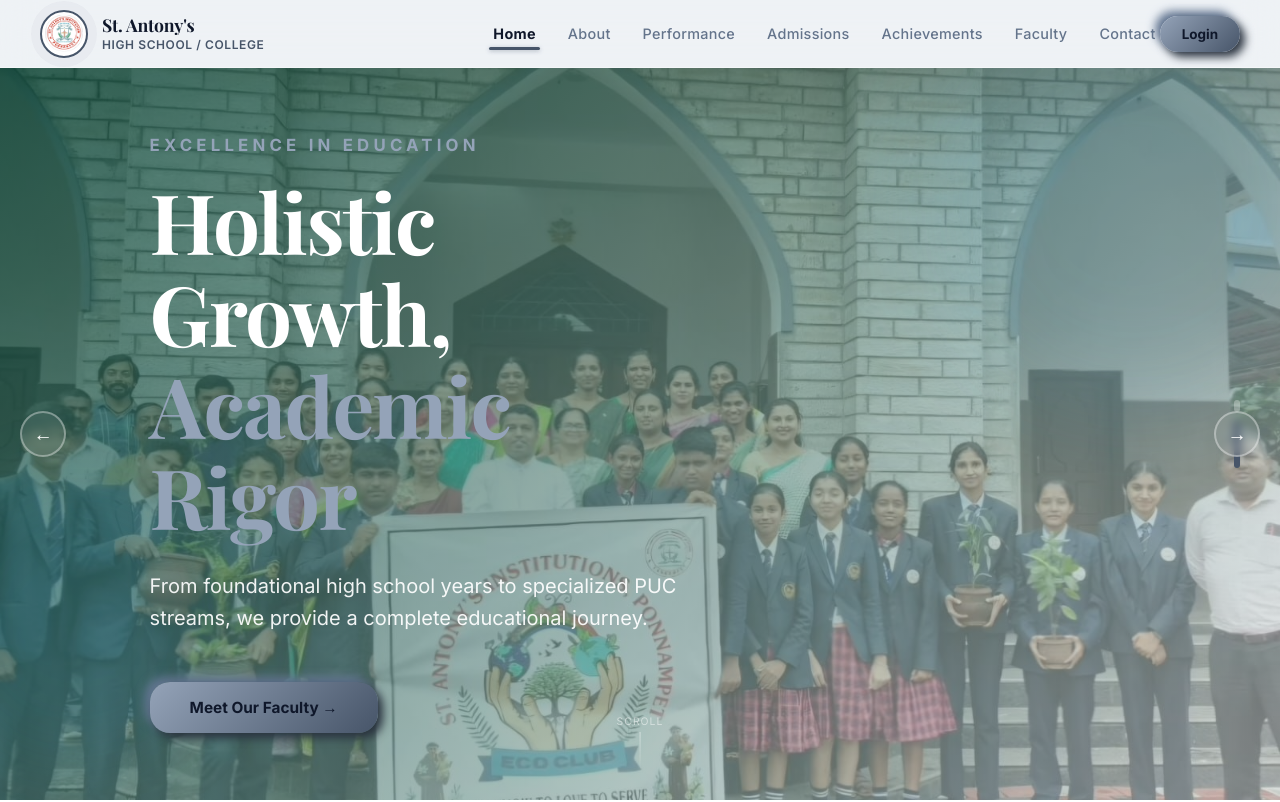
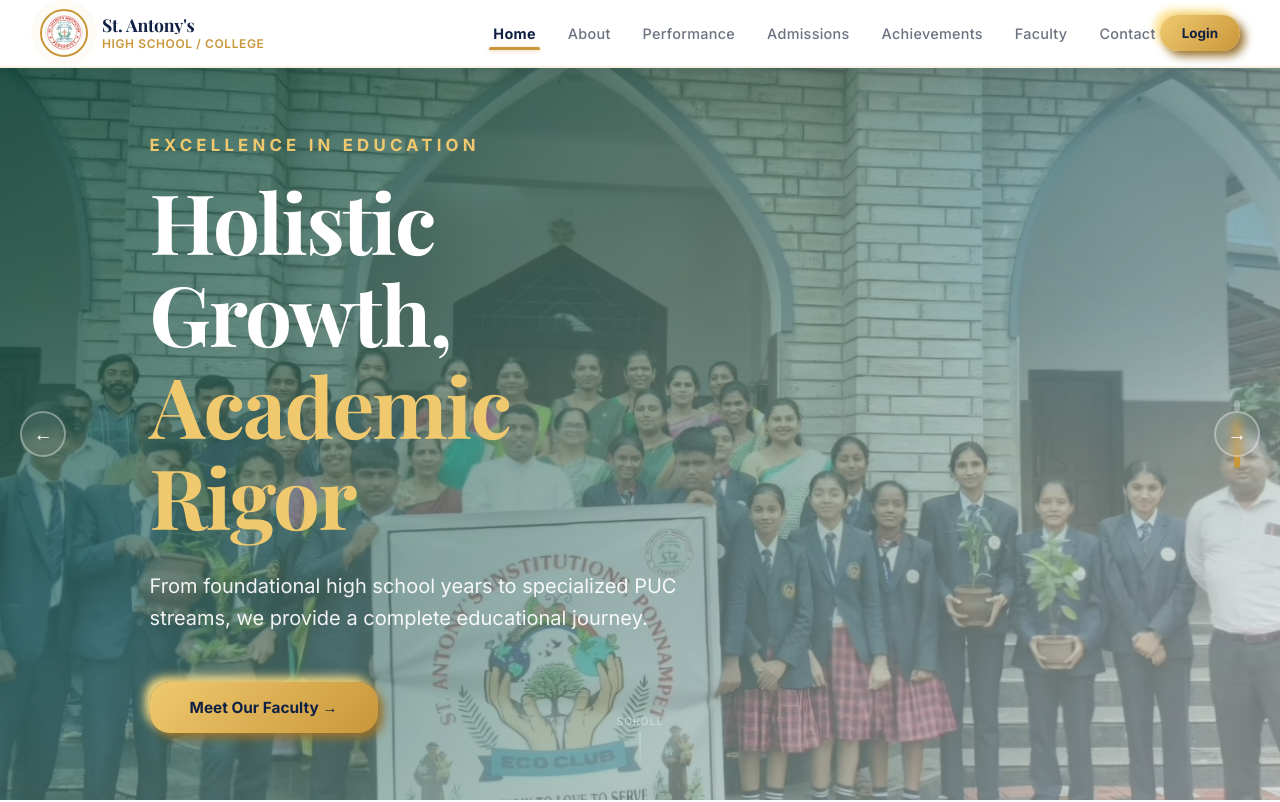
Before and after one commit to jacksonmongbam123/st-antony, a React (Vite) app: page / in a window 1280 px wide. Shown: the top 802 px of the page. Built offline with nearby package versions, Linux system fonts and the light colour scheme.

Commit message:
revert: return to original elegant warm neumorphic design style

```diff
--- a/src/components.jsx
+++ b/src/components.jsx
@@ -127,16 +127,15 @@ export function Navbar() {
       left: 0,
       width: "100%",
       zIndex: 1e3,
-      background: scrolled ? "rgba(238, 242, 246, 0.85)" : "rgba(238, 242, 246, 0.6)",
-      borderBottom: `1px solid ${scrolled ? "rgba(255,255,255,0.8)" : "rgba(255,255,255,0.4)"}`,
+      background: scrolled ? "rgba(255,255,255,0.97)" : "rgba(255,255,255,1)",
+      borderBottom: `2px solid ${scrolled ? T.gold + "33" : T.gold + "22"}`,
       display: "flex",
       alignItems: "center",
       justifyContent: "space-between",
       padding: "0 clamp(16px, 5%, 40px)",
       height: "clamp(56px, 12vw, 68px)",
-      boxShadow: scrolled ? "10px 10px 20px #cbd5e0, -10px -10px 20px #ffffff" : "none",
-      backdropFilter: "blur(16px)",
-      WebkitBackdropFilter: "blur(16px)",
+      boxShadow: scrolled ? "0 4px 20px rgba(15,32,68,.12)" : "0 2px 8px rgba(15,32,68,.06)",
+      backdropFilter: scrolled ? "blur(12px)" : "none",
       transition: "all .35s ease",
       overflow: "hidden"
     }}
@@ -302,9 +301,7 @@ export function Navbar() {
       top: 68,
       left: 0,
       right: 0,
-      background: "rgba(238, 242, 246, 0.95)",
-      backdropFilter: "blur(20px)",
-      WebkitBackdropFilter: "blur(20px)",
+      background: T.white,
       zIndex: 999,
       display: "flex",
       flexDirection: "column",
@@ -315,8 +312,7 @@ export function Navbar() {
       transform: mobileOpen ? "translateY(0)" : "translateY(-100%)",
       pointerEvents: mobileOpen ? "all" : "none",
       transition: "all .3s ease",
-      boxShadow: mobileOpen ? "0 10px 30px rgba(100,116,139,0.15)" : "none",
-      borderBottom: "1px solid rgba(255,255,255,0.6)"
+      boxShadow: mobileOpen ? "0 8px 32px rgba(15,32,68,.15)" : "none"
     }}
   >
           {
@@ -682,14 +678,14 @@ function VisionCard({ card, index }) {
         <span
     style={{
       display: "inline-block",
-      background: "rgba(71, 85, 105, 0.1)",
+      background: T.gold,
       color: T.navy,
       fontSize: ".7rem",
       fontWeight: 700,
       letterSpacing: ".1em",
       textTransform: "uppercase",
       padding: "4px 10px",
-      borderRadius: 6,
+      borderRadius: 4,
       marginBottom: 12
     }}
   >
@@ -714,14 +710,14 @@ export function VisionMission() {
   const CARDS = [
     {
       tag: "Vision",
-      bg: "linear-gradient(135deg, #1e293b 0%, #475569 100%)",
+      bg: "linear-gradient(135deg,#0f2044,#2d5a9e)",
       icon: "\u{1F52D}",
       title: "A Beacon of Learning",
       body: "To be a globally recognised institution that empowers every student to realise their highest potential \u2014 academically, personally, and professionally \u2014 contributing meaningfully to society."
     },
     {
       tag: "Mission",
-      bg: "linear-gradient(135deg, #334155 0%, #64748b 100%)",
+      bg: "linear-gradient(135deg,#7c2d12,#c2410c)",
       icon: "\u{1F3AF}",
       title: "Education With Purpose",
       body: "We are committed to delivering transformative education through innovative pedagogy, inclusive communities, and deep industry partnerships \u2014 creating graduates who lead with knowledge, integrity, and compassion."
@@ -815,7 +811,7 @@ export function AcademicPerformance() {
       borderRadius: 30,
       border: "none",
       background: selectedYearIndex === i ? `linear-gradient(135deg, ${T.goldLt} 0%, ${T.gold} 100%)` : `linear-gradient(135deg, #ffffff 0%, ${T.light} 100%)`,
-      color: selectedYearIndex === i ? T.white : T.gray,
+      color: selectedYearIndex === i ? T.navy : T.gray,
       fontWeight: 700,
       fontSize: "0.9rem",
       cursor: "pointer",
@@ -973,12 +969,11 @@ export function AcademicPerformance() {
       display: "flex",
       flexDirection: "column",
       justifyContent: "center",
-      height: "100%",
-      color: T.white
-    }}
-  >
-              <div style={{ fontSize: "2rem", fontWeight: 800, color: T.white, marginBottom: 4 }}>{data.distinction}</div>
-              <div style={{ fontSize: "0.85rem", color: "rgba(255,255,255,0.8)", textTransform: "uppercase" }}>Distinctions</div>
+      height: "100%"
+    }}
+  >
+              <div style={{ fontSize: "2rem", fontWeight: 800, color: T.navy, marginBottom: 4 }}>{data.distinction}</div>
+              <div style={{ fontSize: "0.85rem", color: T.gray, textTransform: "uppercase" }}>Distinctions</div>
             </div>
           </div>
 
@@ -1216,7 +1211,7 @@ export function Admissions() {
     style={{
       background: T.white,
       borderRadius: 12,
-      boxShadow: "10px 10px 20px #cbd5e0, -10px -10px 20px #ffffff",
+      boxShadow: "0 4px 24px rgba(15,32,68,.10)",
       overflowX: "auto",
       overflowY: "hidden",
       animation: "fadeIn .35s ease",
@@ -1249,7 +1244,7 @@ export function Admissions() {
       background: i % 2 === 0 ? T.white : "#f8fafc",
       transition: "background .2s"
     }}
-    onMouseEnter={(e) => e.currentTarget.style.background = "#f1f5f9"}
+    onMouseEnter={(e) => e.currentTarget.style.background = "#eff6ff"}
     onMouseLeave={(e) => e.currentTarget.style.background = i % 2 === 0 ? T.white : "#f8fafc"}
   >
                   <td style={{ padding: "13px 18px", fontWeight: 600, color: T.gold }}>
@@ -1417,7 +1412,7 @@ export function Achievements() {
       // Let's keep it round 40x40 on mobile
       borderRadius: "50%",
       border: "1.5px solid rgba(255,255,255,.2)",
-      background: "rgba(15, 23, 42, 0.85)",
+      background: "rgba(10,21,45,.85)",
       color: T.white,
       cursor: "pointer",
       fontSize: "1.1rem",
@@ -1445,7 +1440,7 @@ export function Achievements() {
         <div
     key={`${activeTab}-${animKey}`}
     style={{
-      background: T.navy2,
+      background: "#132247",
       borderRadius: 20,
       overflow: "hidden",
       border: "1px solid rgba(255,255,255,.08)",
@@ -1561,7 +1556,7 @@ export function Achievements() {
       display: "flex",
       flexDirection: "column",
       justifyContent: "space-between",
-      background: T.navy2
+      background: "#132247"
     }}
   >
             <div>
@@ -1644,7 +1639,7 @@ export function Achievements() {
       height: isDesktop ? 40 : 40,
       borderRadius: "50%",
       border: "1.5px solid rgba(255,255,255,.2)",
-      background: "rgba(15, 23, 42, 0.85)",
+      background: "rgba(10,21,45,.85)",
       color: T.white,
       cursor: "pointer",
       fontSize: "1.1rem",
@@ -1773,7 +1768,7 @@ export function Faculty() {
     /* Main Category Selector */
   }
       <div style={{ display: "flex", justifyContent: "center", marginBottom: 24 }}>
-        <div style={{ background: "rgba(100, 116, 139, 0.08)", padding: 6, borderRadius: 40, display: "flex", gap: 4 }}>
+        <div style={{ background: "rgba(15,32,68,0.05)", padding: 6, borderRadius: 40, display: "flex", gap: 4 }}>
           {[
     { id: "highSchool", label: "High School" },
     { id: "puc", label: "PUC / College" }
@@ -1846,7 +1841,7 @@ export function Faculty() {
       padding: "8px 20px",
       borderRadius: 30,
       border: `1.5px solid ${stream === str ? T.navy2 : "transparent"}`,
-      background: stream === str ? T.navy2 : "rgba(100, 116, 139, 0.08)",
+      background: stream === str ? T.navy2 : "rgba(15,32,68,0.05)",
       color: stream === str ? T.white : T.gray,
       fontWeight: 600,
       fontSize: "0.85rem",
@@ -1920,7 +1915,7 @@ export function Faculty() {
             </div>
 
             <div style={{
-    background: "rgba(100, 116, 139, 0.08)",
+    background: "rgba(15,32,68,0.04)",
     padding: "8px 16px",
     borderRadius: 30,
     display: "inline-block",
@@ -2305,7 +2300,7 @@ export function ContactUs() {
     color: T.navy,
     background: "#ffffff",
     outline: "none",
-    boxShadow: "inset 4px 4px 8px #cbd5e0, inset -4px -4px 8px #ffffff",
+    boxShadow: "inset 4px 4px 10px rgba(15, 32, 68, 0.08), inset -4px -4px 10px #ffffff, 1px 1px 4px rgba(255, 255, 255, 0.8)",
     boxSizing: "border-box",
     textAlign: "left"
   });
@@ -2631,7 +2626,7 @@ export function Footer() {
   return <footer
     id="footer"
     style={{
-      background: T.navy,
+      background: "#08152e",
       color: "rgba(255,255,255,.7)",
       padding: "clamp(40px, 10vw, 80px) clamp(20px, 7%, 40px) clamp(24px, 5vw, 40px)",
       borderTop: `1px solid rgba(255,255,255,0.05)`
--- a/src/data.js
+++ b/src/data.js
@@ -1,47 +1,40 @@
 export const T = {
-  navy: "#0f172a",
-  // Slate 900 - Deep charcoal slate
-  navy2: "#1e293b",
-  // Slate 800 - Dark slate gray
-  gold: "#475569",
-  // Slate 600 - Sophisticated steel gray accent
-  goldLt: "#94a3b8",
-  // Slate 400 - Elegant cool silver
-  cream: "#eef2f6",
-  // Slate 100 - Pristine graymorphic background
+  navy: "#0f2044",
+  navy2: "#1e3a6e",
+  gold: "#c9963a",
+  goldLt: "#f0c96e",
+  cream: "#f8f5ef",
   white: "#ffffff",
-  gray: "#64748b",
-  // Slate 500 - Refined mid-tone gray for texts
-  light: "#f8fafc",
-  // Slate 50 - Off-white slate
-  red: "#ef4444",
-  shadow: "rgba(100, 116, 139, 0.08)",
-  shadowMd: "rgba(100, 116, 139, 0.12)",
+  gray: "#6b7280",
+  light: "#f1f3f7",
+  red: "#c0392b",
+  shadow: "rgba(15, 32, 68, 0.08)",
+  shadowMd: "rgba(15, 32, 68, 0.12)",
   radius: 24,
   // Neumorphism uses elegant, soft, rounded corners
   radiusLg: 32,
   // Neumorphic shadow values for direct use in inline styles
-  clayLight: "10px 10px 20px #cbd5e0, -10px -10px 20px #ffffff",
-  clayCream: "10px 10px 20px #cbd5e0, -10px -10px 20px #ffffff",
-  clayNavy: "10px 10px 20px #090e18, -10px -10px 20px #2a3a52",
-  clayGold: "10px 10px 20px #2a333f, -10px -10px 20px #647793",
-  clayBtnLight: "5px 5px 10px #cbd5e0, -5px -5px 10px #ffffff",
-  clayBtnGold: "5px 5px 10px #2a333f, -5px -5px 10px #647793",
-  clayBtnNavy: "5px 5px 10px #090e18, -5px -5px 10px #2a3a52",
+  clayLight: "10px 10px 20px #e2dcd2, -10px -10px 20px #ffffff",
+  clayCream: "10px 10px 20px #e2dcd2, -10px -10px 20px #ffffff",
+  clayNavy: "10px 10px 20px #060d1b, -10px -10px 20px #18336d",
+  clayGold: "10px 10px 20px #98712c, -10px -10px 20px #fbdf88",
+  clayBtnLight: "5px 5px 10px #e2dcd2, -5px -5px 10px #ffffff",
+  clayBtnGold: "5px 5px 10px #98712c, -5px -5px 10px #fbdf88",
+  clayBtnNavy: "5px 5px 10px #060d1b, -5px -5px 10px #18336d",
   // True Neumorphic styled variables
-  neuLight: "10px 10px 20px #cbd5e0, -10px -10px 20px #ffffff",
-  neuCream: "10px 10px 20px #cbd5e0, -10px -10px 20px #ffffff",
-  neuNavy: "10px 10px 20px #090e18, -10px -10px 20px #2a3a52",
-  neuGold: "10px 10px 20px #2a333f, -10px -10px 20px #647793",
-  neuBtnLight: "5px 5px 10px #cbd5e0, -5px -5px 10px #ffffff",
-  neuBtnGold: "5px 5px 10px #2a333f, -5px -5px 10px #647793",
-  neuBtnNavy: "5px 5px 10px #090e18, -5px -5px 10px #2a3a52"
+  neuLight: "10px 10px 20px #e2dcd2, -10px -10px 20px #ffffff",
+  neuCream: "10px 10px 20px #e2dcd2, -10px -10px 20px #ffffff",
+  neuNavy: "10px 10px 20px #060d1b, -10px -10px 20px #18336d",
+  neuGold: "10px 10px 20px #98712c, -10px -10px 20px #fbdf88",
+  neuBtnLight: "5px 5px 10px #e2dcd2, -5px -5px 10px #ffffff",
+  neuBtnGold: "5px 5px 10px #98712c, -5px -5px 10px #fbdf88",
+  neuBtnNavy: "5px 5px 10px #060d1b, -5px -5px 10px #18336d"
 };
 export const GLOBAL_CSS = `
   @import url('https://fonts.googleapis.com/css2?family=Playfair+Display:wght@600;700&family=Inter:wght@300;400;500;600;700&display=swap');
   *, *::before, *::after { box-sizing: border-box; margin: 0; padding: 0; }
   html { scroll-behavior: smooth; overflow-x: hidden; max-width: 100%; }
-  body { font-family: 'Inter', sans-serif; background: #eef2f6; color: #1e293b; overflow-x: hidden; max-width: 100vw; position: relative; -webkit-font-smoothing: antialiased; -moz-osx-font-smoothing: grayscale; }
+  body { font-family: 'Inter', sans-serif; background: #f8f5ef; color: #0f2044; overflow-x: hidden; max-width: 100vw; position: relative; -webkit-font-smoothing: antialiased; -moz-osx-font-smoothing: grayscale; }
   #root { overflow-x: hidden; max-width: 100vw; }
 
   h1, h2, h3, h4, h5, h6 { font-family: 'Playfair Display', serif; }
@@ -68,108 +61,106 @@ export const GLOBAL_CSS = `
     to   { opacity: 1; transform: scale(1); }
   }
   @keyframes pulse {
-    0%, 100% { box-shadow: 0 0 0 0 rgba(71,85,105,0.4); }
-    50%       { box-shadow: 0 0 0 10px rgba(71,85,105,0); }
+    0%, 100% { box-shadow: 0 0 0 0 rgba(201,150,58,0.4); }
+    50%       { box-shadow: 0 0 0 10px rgba(201,150,58,0); }
   }
 
   /* Neumorphism CSS Classes */
   .clay-card-light, .neu-card-light {
-    background: rgba(238, 242, 246, 0.75);
-    backdrop-filter: blur(16px);
+    background: #f8f5ef;
     border-radius: 24px;
-    box-shadow: 10px 10px 20px #cbd5e0,
+    box-shadow: 10px 10px 20px #e2dcd2,
                 -10px -10px 20px #ffffff;
     border: 1px solid rgba(255, 255, 255, 0.6);
     transition: all 0.35s cubic-bezier(0.4, 0, 0.2, 1);
   }
   .clay-card-light:hover, .neu-card-light:hover {
     transform: translateY(-4px);
-    box-shadow: 14px 14px 28px #bac3cf,
+    box-shadow: 14px 14px 28px #d6cfc3,
                 -14px -14px 28px #ffffff;
   }
 
   .clay-card-cream, .neu-card-cream {
-    background: rgba(238, 242, 246, 0.75);
-    backdrop-filter: blur(16px);
+    background: #f8f5ef;
     border-radius: 24px;
-    box-shadow: 10px 10px 20px #cbd5e0,
+    box-shadow: 10px 10px 20px #e2dcd2,
                 -10px -10px 20px #ffffff;
     border: 1px solid rgba(255, 255, 255, 0.6);
     transition: all 0.35s cubic-bezier(0.4, 0, 0.2, 1);
   }
   .clay-card-cream:hover, .neu-card-cream:hover {
     transform: translateY(-4px);
-    box-shadow: 14px 14px 28px #bac3cf,
+    box-shadow: 14px 14px 28px #d6cfc3,
                 -14px -14px 28px #ffffff;
   }
 
   .clay-card-navy, .neu-card-navy {
-    background: #1e293b;
+    background: #0f2044;
     border-radius: 24px;
-    box-shadow: 10px 10px 20px #090e18,
-                -10px -10px 20px #2a3a52;
+    box-shadow: 10px 10px 20px #060d1b,
+                -10px -10px 20px #18336d;
     border: 1px solid rgba(255, 255, 255, 0.08);
     transition: all 0.35s cubic-bezier(0.4, 0, 0.2, 1);
   }
   .clay-card-navy:hover, .neu-card-navy:hover {
     transform: translateY(-4px);
-    box-shadow: 14px 14px 28px #05080e,
-                -14px -14px 28px #324562;
+    box-shadow: 14px 14px 28px #040811,
+                -14px -14px 28px #204491;
   }
 
   .clay-card-gold, .neu-card-gold {
-    background: #475569;
+    background: #c9963a;
     border-radius: 24px;
-    box-shadow: 10px 10px 20px #2a333f,
-                -10px -10px 20px #647793;
-    border: 1px solid rgba(255, 255, 255, 0.12);
+    box-shadow: 10px 10px 20px #98712c,
+                -10px -10px 20px #fbdf88;
+    border: 1px solid rgba(255, 255, 255, 0.15);
     transition: all 0.35s cubic-bezier(0.4, 0, 0.2, 1);
   }
   .clay-card-gold:hover, .neu-card-gold:hover {
     transform: translateY(-4px);
-    box-shadow: 14px 14px 28px #1e242c,
-                -14px -14px 28px #7085a5;
+    box-shadow: 14px 14px 28px #805f25,
+                -14px -14px 28px #ffe59b;
   }
 
   .clay-btn, .neu-btn {
-    background: #eef2f6;
-    color: #1e293b;
+    background: #f8f5ef;
+    color: #0f2044;
     border-radius: 20px;
-    box-shadow: 5px 5px 10px #cbd5e0,
+    box-shadow: 5px 5px 10px #e2dcd2,
                 -5px -5px 10px #ffffff;
-    border: 1px solid rgba(255, 255, 255, 0.6);
+    border: 1px solid rgba(255, 255, 255, 0.5);
     transition: all 0.25s cubic-bezier(0.4, 0, 0.2, 1);
   }
   .clay-btn:hover, .neu-btn:hover {
     transform: translateY(-2px);
-    box-shadow: 7px 7px 14px #bac3cf,
+    box-shadow: 7px 7px 14px #d6cfc3,
                 -7px -7px 14px #ffffff;
   }
   .clay-btn:active, .neu-btn:active {
-    box-shadow: inset 4px 4px 8px #cbd5e0,
+    box-shadow: inset 4px 4px 8px #d6cfc3,
                 inset -4px -4px 8px #ffffff;
     transform: translateY(1px) scale(0.98);
   }
 
   /* Inset neumorphic style for form inputs, search bars, timeline tracks */
   .clay-input, .neu-input {
-    background: #eef2f6 !important;
+    background: #f8f5ef !important;
     border-radius: 16px;
-    border: 1px solid rgba(30, 41, 59, 0.05) !important;
-    box-shadow: inset 4px 4px 8px #cbd5e0,
+    border: 1px solid rgba(15, 32, 68, 0.05) !important;
+    box-shadow: inset 4px 4px 8px #e2dcd2,
                 inset -4px -4px 8px #ffffff !important;
     transition: all 0.25s ease;
     outline: none;
   }
   .clay-input:focus, .neu-input:focus {
-    border-color: #475569 !important;
-    box-shadow: inset 2px 2px 4px #cbd5e0,
+    border-color: #c9963a !important;
+    box-shadow: inset 2px 2px 4px #e2dcd2,
                 inset -2px -2px 4px #ffffff,
-                0 0 10px rgba(71, 85, 105, 0.15) !important;
+                0 0 10px rgba(201, 150, 58, 0.15) !important;
   }
 
   .skeleton {
-    background: linear-gradient(90deg, #cbd5e1 25%, #e2e8f0 50%, #cbd5e1 75%);
+    background: linear-gradient(90deg, #e2e8f0 25%, #f0f4f8 50%, #e2e8f0 75%);
     background-size: 700px 100%;
     animation: shimmer 1.4s infinite linear;
     border-radius: 6px;
@@ -178,13 +169,13 @@ export const GLOBAL_CSS = `
   .animate-scaleIn  { animation: scaleIn .4s ease both; }
 
   ::-webkit-scrollbar { width: 6px; }
-  ::-webkit-scrollbar-track { background: #f1f5f9; }
-  ::-webkit-scrollbar-thumb { background: #475569; border-radius: 3px; }
+  ::-webkit-scrollbar-track { background: #f1f3f7; }
+  ::-webkit-scrollbar-thumb { background: #c9963a; border-radius: 3px; }
 
   .nav-active::after {
     content: ''; position: absolute; bottom: 0; left: 0;
-    width: 100%; height: 3px; background: #475569; border-radius: 3px;
-    box-shadow: 0 1px 4px rgba(71, 85, 105, 0.4);
+    width: 100%; height: 3px; background: #c9963a; border-radius: 3px;
+    box-shadow: 0 1px 4px rgba(201, 150, 58, 0.4);
   }
 
   button:active { transform: scale(0.98); }
@@ -307,7 +298,7 @@ export const HERO_SLIDES = [
 export const ADMISSION_DATA = [
   {
     icon: "\u{1F3EB}",
-    bg: "#f1f5f9",
+    bg: "#eff6ff",
     title: "High School Admission",
     subtitle: "Classes 8th, 9th, and 10th Standard",
     rows: [
@@ -319,7 +310,7 @@ export const ADMISSION_DATA = [
   },
   {
     icon: "\u{1F3DB}\uFE0F",
-    bg: "#e2e8f0",
+    bg: "#f0fdf4",
     title: "PUC Admission",
     subtitle: "1st PUC & 2nd PUC (Class 11 & 12)",
     rows: [
@@ -331,7 +322,7 @@ export const ADMISSION_DATA = [
   },
   {
     icon: "\u{1F4B0}",
-    bg: "#cbd5e1",
+    bg: "#fffbeb",
     title: "Fee Structure",
     subtitle: "Competitive and transparent pricing",
     rows: [
@@ -343,7 +334,7 @@ export const ADMISSION_DATA = [
   },
   {
     icon: "\u{1F393}",
-    bg: "#f8fafc",
+    bg: "#faf5ff",
     title: "Programmes",
     subtitle: "Diverse educational paths",
     rows: [
```
